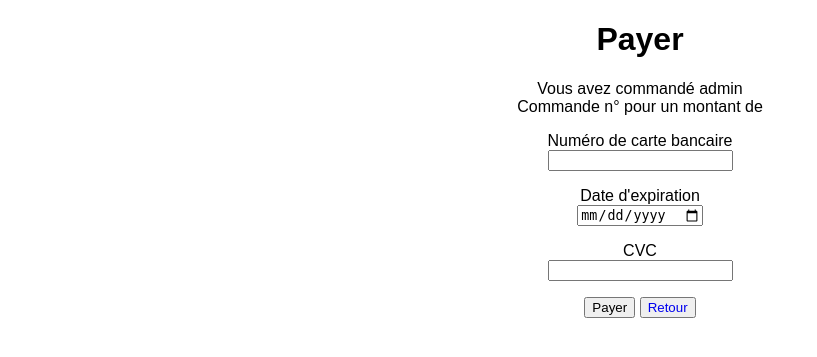
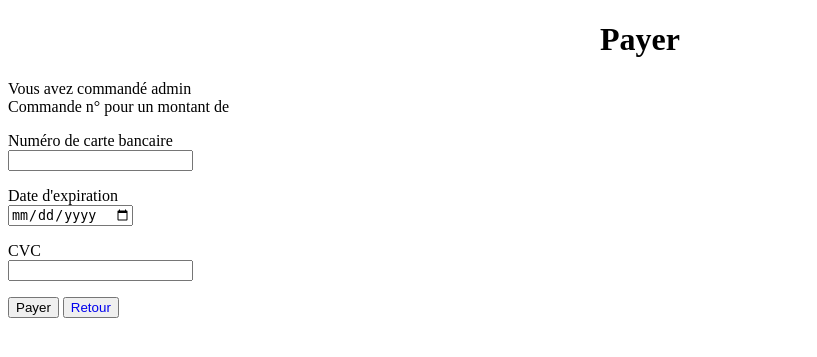
Before and after one commit to GuillaumeBarrillon/AP-2eme-annee, a PHP site: page /payer.php in a window 1280 px wide. Shown: the top 357 px of the page, without its empty margins (0-817 px from the left). Run offline with PHP 8.4, Linux system fonts and the light colour scheme; a user stored in the database is signed in; data that the repository does not hold is empty.

Commit message:
css 16h49

```diff
--- a/css/style.css
+++ b/css/style.css
@@ -6,9 +6,9 @@
     text-decoration: none;
 }
 
-body{
-    text-align: center;
-    font-family: sans-serif;
+
+li{
+    color: red;
 }
 
 .connexion {
--- a/payer.php
+++ b/payer.php
@@ -47,11 +47,10 @@
 
 <!doctype html>
 <html lang="fr">
-
 <head>
   <meta charset="utf-8">
   <title>Payer</title>
-  <link rel="stylesheet" href="style.css">
+  <link rel="stylesheet" href="css/style.css">
 
 </head>
 
```
